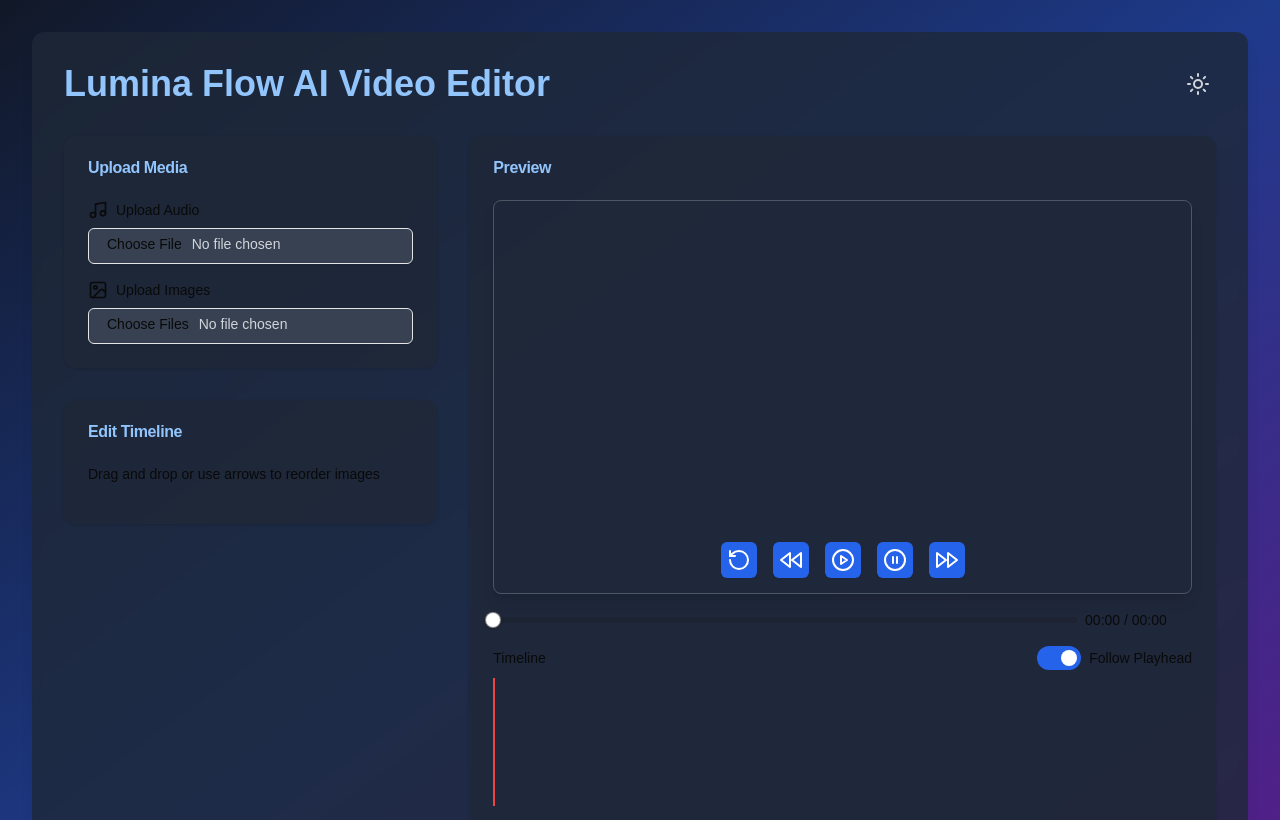
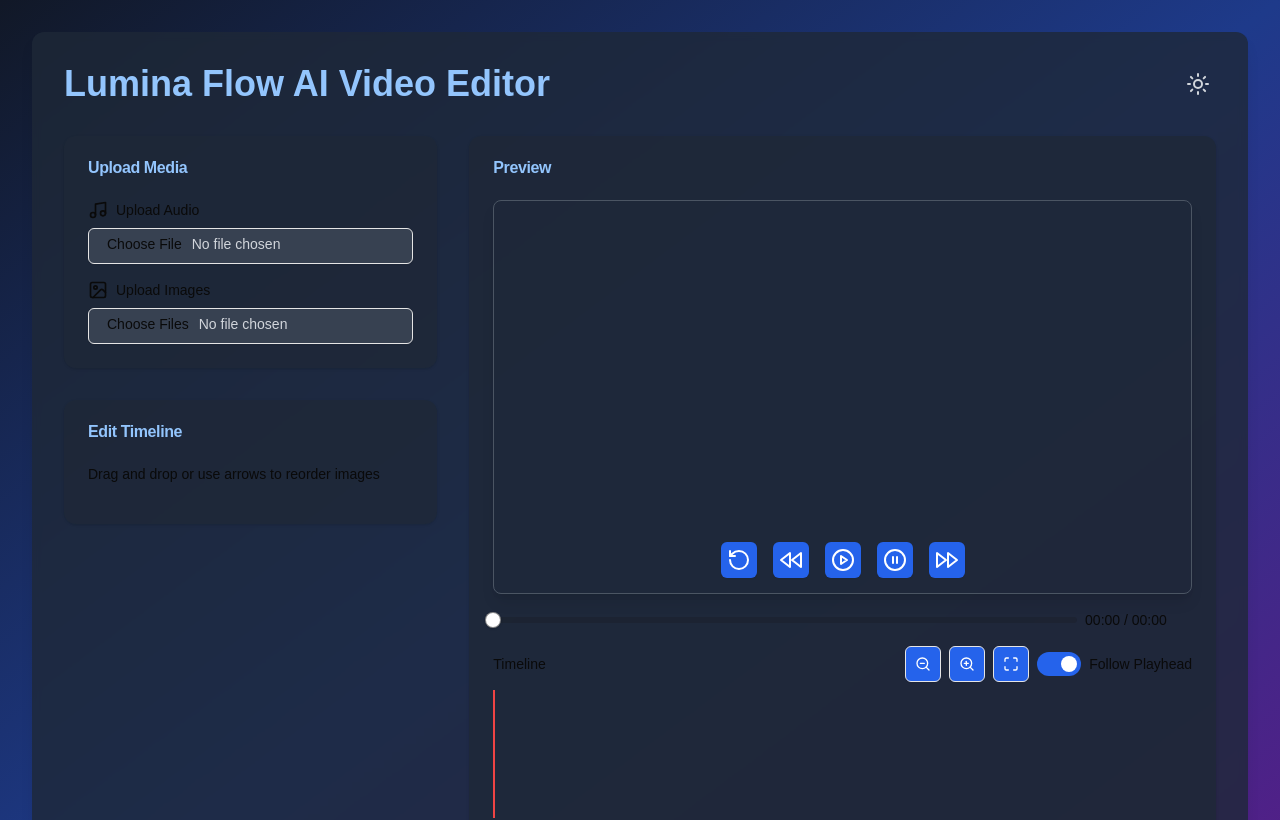
Before and after one commit to magicvidautomate/LuminaFlowAI, a Next.js app: page / in a window 1280 px wide. Shown: the top 820 px of the page. Built offline with nearby package versions, Linux system fonts and the light colour scheme.

Commit message:
add the option of zoom in the timeline

```diff
--- a/components/video-editor.tsx
+++ b/components/video-editor.tsx
@@ -8,7 +8,7 @@ import { Card, CardContent, CardHeader, CardTitle } from "@/components/ui/card"
 import { Input } from "@/components/ui/input"
 import { Label } from "@/components/ui/label"
 import { Tabs, TabsContent, TabsList, TabsTrigger } from "@/components/ui/tabs"
-import { PlayCircle, PauseCircle, Upload, Image as ImageIcon, Music, ZoomIn, ZoomOut, Clock, Sun, Moon, Rewind, RotateCcw, GripVertical, ChevronUp, ChevronDown, Crosshair, FastForward } from 'lucide-react'
+import { PlayCircle, PauseCircle, Upload, Image as ImageIcon, Music, ZoomIn, ZoomOut, Clock, Sun, Moon, Rewind, RotateCcw, GripVertical, ChevronUp, ChevronDown, Crosshair, FastForward, Maximize } from 'lucide-react'
 import { ImageFilters, Filter, applyFilter } from './image-filters'
 import { motion } from 'framer-motion'
 import { DragDropContext, Droppable, Draggable, DropResult, DroppableProvided, DraggableProvided } from 'react-beautiful-dnd'
@@ -69,6 +69,7 @@ export function VideoEditorComponent() {
   const [followPlayhead, setFollowPlayhead] = useState(true)  // Changed this line
   const timelineRef = useRef<HTMLDivElement>(null)
   const audioCanvasRef = useRef<HTMLCanvasElement>(null)
+  const [timelineScale, setTimelineScale] = useState(100); // pixels per second
 
   const handleAudioUpload = (event: React.ChangeEvent<HTMLInputElement>) => {
     if (event.target.files && event.target.files[0]) {
@@ -276,21 +277,47 @@ export function VideoEditorComponent() {
     ? "bg-blue-600 hover:bg-blue-700 text-white"
     : "bg-blue-500 hover:bg-blue-600 text-white"
 
+  const zoomIn = () => {
+    setTimelineScale(prev => Math.min(prev * 1.2, 500)); // Limit max zoom
+  };
+
+  const zoomOut = () => {
+    setTimelineScale(prev => Math.max(prev / 1.2, 20)); // Limit min zoom
+  };
+
+  const zoomToFit = () => {
+    if (timelineRef.current) {
+      const containerWidth = timelineRef.current.clientWidth;
+      const newScale = containerWidth / timelineDuration;
+      setTimelineScale(newScale);
+    }
+  };
+
+  // Add this useEffect hook to call zoomToFit on mount and when timelineDuration changes
+  useEffect(() => {
+    zoomToFit();
+  }, [timelineDuration]);
+
   const Timeline = () => {
-    const timelineScale = 100; // pixels per second
-
     useEffect(() => {
       if (followPlayhead && timelineRef.current) {
         const scrollPosition = currentTime * timelineScale - timelineRef.current.clientWidth / 2;
         timelineRef.current.scrollLeft = scrollPosition;
       }
-    }, [currentTime, followPlayhead]);
+    }, [currentTime, followPlayhead, timelineScale]);
 
     useEffect(() => {
       if (audioFile && audioCanvasRef.current) {
         drawAudioWaveform(audioFile, audioCanvasRef.current);
       }
     }, [audioFile]);
+
+    // Add this useEffect hook to call zoomToFit when the timeline ref is available
+    useEffect(() => {
+      if (timelineRef.current) {
+        zoomToFit();
+      }
+    }, [timelineRef.current]);
 
     const drawAudioWaveform = async (file: AudioFileWithDuration, canvas: HTMLCanvasElement) => {
       const audioContext = new (window.AudioContext || (window as any).webkitAudioContext)()
@@ -340,6 +367,15 @@ export function VideoEditorComponent() {
         <div className="flex items-center justify-between">
           <span className="text-sm font-medium">Timeline</span>
           <div className="flex items-center space-x-2">
+            <Button onClick={zoomOut} size="icon" variant="outline" className={buttonClasses}>
+              <ZoomOut className="w-4 h-4" />
+            </Button>
+            <Button onClick={zoomIn} size="icon" variant="outline" className={buttonClasses}>
+              <ZoomIn className="w-4 h-4" />
+            </Button>
+            <Button onClick={zoomToFit} size="icon" variant="outline" className={buttonClasses}>
+              <Maximize className="w-4 h-4" />
+            </Button>
             <Switch
               checked={followPlayhead}
               onCheckedChange={setFollowPlayhead}
```
